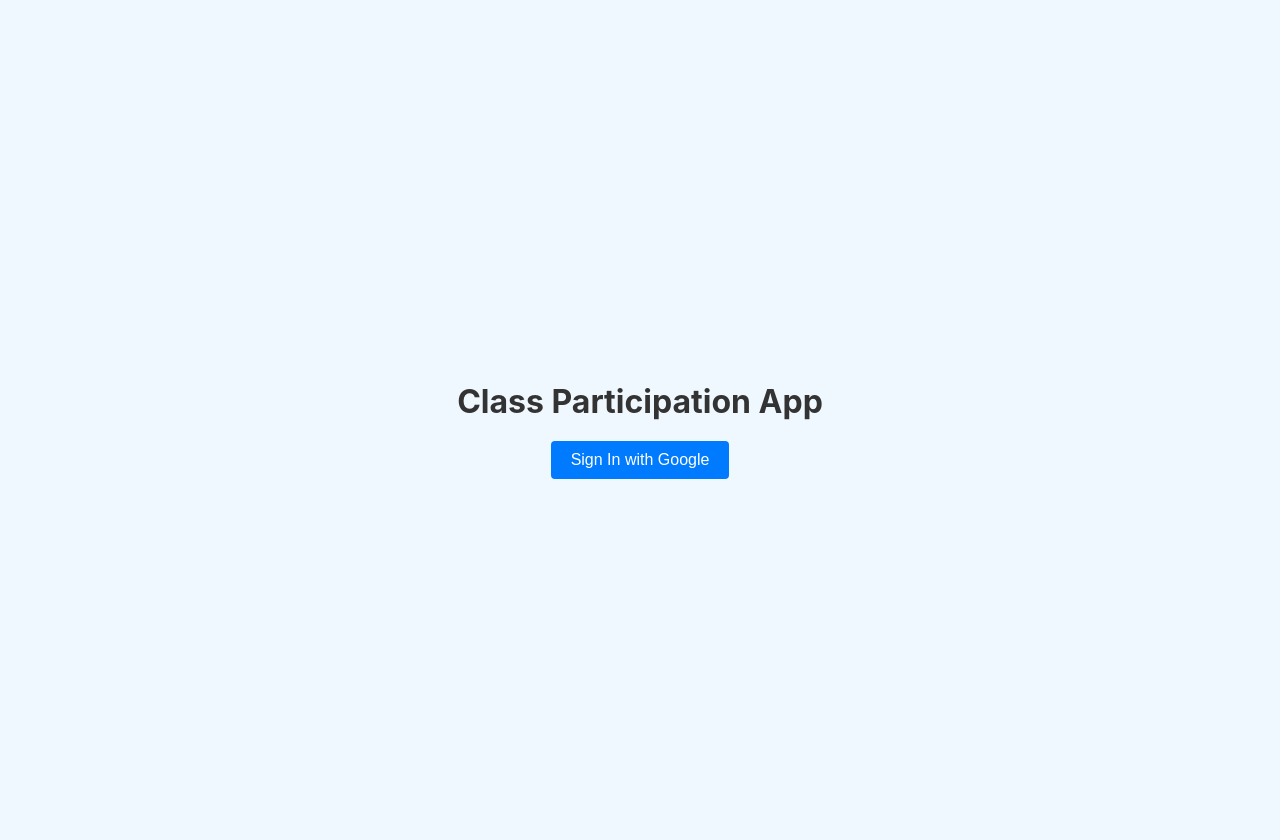
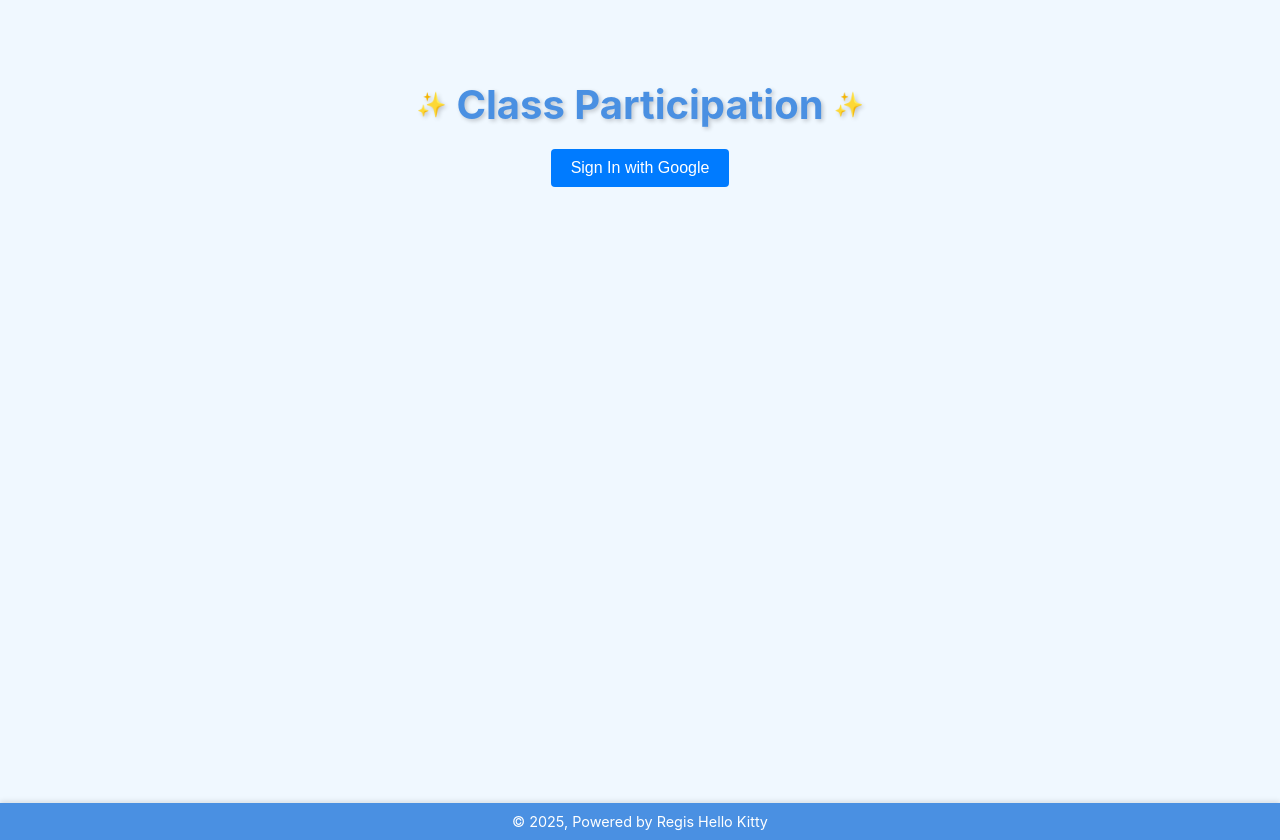
Before and after one commit to regisgambiza/tcs-class-participation, a React (Create React App) app: page / in a window 1280 px wide. Built offline with nearby package versions, Linux system fonts and the light colour scheme.

Commit message:
Added footer and minor enhancements

```diff
--- a/src/App.js
+++ b/src/App.js
@@ -70,7 +70,8 @@ function App() {
     return (
     <Router>
         <div className="app-container">
-            <h1 className="app-title">Class Participation App</h1>
+            <div className="app-body">
+                <h1 className="app-heading">Class Participation</h1>
                 <Routes>
                     {/* Route for login */}
                     <Route
@@ -106,8 +107,14 @@ function App() {
                     />
                 </Routes>
             </div>
+            {/* Footer */}
+            <footer className="app-footer">
+                © 2025, Powered by Regis Hello Kitty
+            </footer>
+        </div>
     </Router>
 );
+
 }
 
 export default App;
--- a/src/components/Profile.js
+++ b/src/components/Profile.js
@@ -98,7 +98,7 @@ function Profile({ user, selectedClass, balance }) {
         <h2 className="profile-header">Welcome, {user?.displayName || 'User'}!</h2>
         <p className="profile-info">Email: {user?.email}</p>
         <p className="profile-info">Class: {selectedClass}</p>
-        <p className="profile-balance">Balance: ${localBalance}</p> {/* Display updated balance from local state */}
+        <p className="profile-balance">Balance: {localBalance} Hello-Kitties</p> {/* Display updated balance from local state */}
 
         {/* QR scanner toggle button */}
         <button className="profile-button" onClick={() => setScanning(!scanning)}>
--- a/src/components/styles/App.css
+++ b/src/components/styles/App.css
@@ -1,13 +1,16 @@
 /* Main container for the app */
 .app-container {
     text-align: center;
-    padding: 20px;
     background-color: #f0f8ff;
     min-height: 100vh;
     display: flex;
     flex-direction: column;
     align-items: center;
-    justify-content: center;
+    /* Center items horizontally */
+    justify-content: flex-start;
+    /* Align items to the top */
+    padding-top: 40px;
+    /* Add space at the top of the page */
 }
 
 /* Title styling */
@@ -36,3 +39,63 @@
 .sign-in-button:active {
     transform: scale(0.98);
 }
+
+/* App Heading */
+.app-heading {
+    font-size: 2.5rem;
+    font-weight: bold;
+    color: #4a90e2;
+    /* Calming blue color */
+    text-align: center;
+    margin: 20px 0;
+    text-shadow: 2px 2px 4px rgba(0, 0, 0, 0.2);
+    /* Subtle shadow for depth */
+    display: flex;
+    align-items: center;
+    justify-content: center;
+    gap: 10px;
+}
+
+/* Add an emoji or icon for a playful touch */
+.app-heading::before {
+    content: '✨';
+    font-size: 1.5rem;
+    color: #f39c12;
+}
+
+.app-heading::after {
+    content: '✨';
+    font-size: 1.5rem;
+    color: #f39c12;
+}
+
+/* Footer styling */
+.app-footer {
+    margin-top: auto;
+    /* Push the footer to the bottom of the container */
+    text-align: center;
+    background-color: #4a90e2;
+    /* Matching or contrasting background color */
+    color: #fff;
+    /* Text color */
+    padding: 10px 0;
+    /* Vertical padding */
+    font-size: 0.9rem;
+    /* Smaller font size for footer */
+    box-shadow: 0 -2px 5px rgba(0, 0, 0, 0.1);
+    /* Subtle shadow for depth */
+    width: 100%;
+    /* Span full width of the page */
+}
+
+/* Body container to constrain app content */
+.app-body {
+    width: 100%;
+    max-width: 1200px;
+    /* Optional: Limit app body width for better visuals */
+    margin: 0 auto;
+    /* Center body within the container */
+    padding: 20px;
+    /* Add padding around content */
+    box-sizing: border-box;
+}
```
Lines whose indentation alone changed are shown as unchanged.
